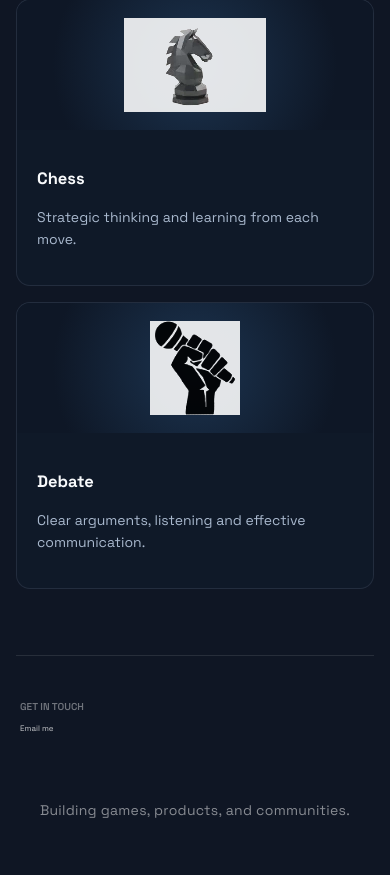
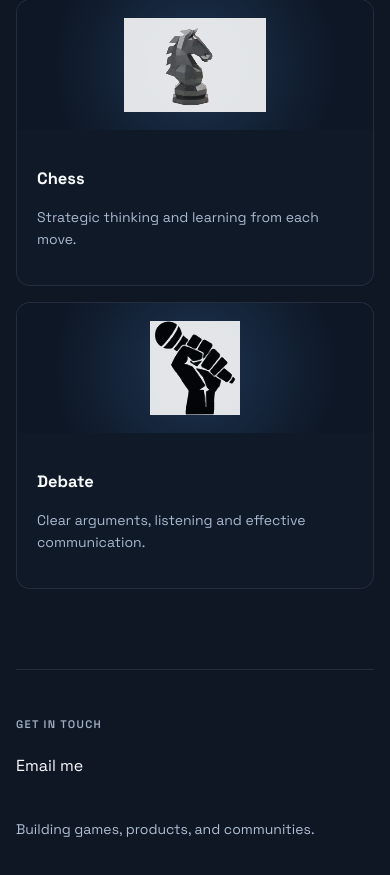
Before and after one commit to szikreddin5-maker/portfolio-ziko, a Next.js app: page / in a window 390 px wide. Shown: the part 6088-6963 px from the top of the page. Built offline with nearby package versions, Linux system fonts and the light colour scheme.

Commit message:
refactor: responsive, accessible layout and section styling

```diff
--- a/src/components/Footer/FooterStyles.js
+++ b/src/components/Footer/FooterStyles.js
@@ -1,159 +1,45 @@
-import styled from "styled-components"
+import styled from 'styled-components';
 
-export const FooterWrapper = styled.section`
-	width: calc(100vw - 96px);
-  max-width: 1040px;
-  padding: 2rem 48px 40px;
-  margin: 1rem auto;
-  box-sizing: content-box;
-
-
-  @media ${props => props.theme.breakpoints.sm} {
-    padding: 0 16px 48px;
-    width: calc(100vw - 32px);
-  }
-`
-
+export const FooterWrapper = styled.footer`
+  width: min(1120px, calc(100% - 64px));
+  margin: 72px auto 0;
+  padding: 32px 0 48px;
+  border-top: 1px solid rgba(148,163,184,.16);
+  @media (max-width: 640px) { width: calc(100% - 32px); margin-top: 30px; }
+`;
+export const LinkList = styled.div`
+  display: flex;
+  gap: 28px;
+  margin-bottom: 26px;
+`;
+export const LinkColumn = styled.div`
+  display: flex;
+  flex-direction: column;
+  gap: 6px;
+`;
+export const LinkTitle = styled.h4`
+  color: #9fafc3;
+  text-transform: uppercase;
+  letter-spacing: .12em;
+  font-size: 1.1rem;
+  font-weight: 600;
+`;
 export const LinkItem = styled.a`
-	font-size: 18px;
-	line-height: 30px;
-	color: rgba(255, 255, 255, 0.75);
-	margin-bottom: 16px;
-	transition: .3s ease;
-	position: relative;
-	left: 0;
-
-	&:hover {
-		color: #fff;
-		left: 6px;
-	}
-
-	@media ${props => props.theme.breakpoints.md} {
-		font-size: 16px;
-		line-height: 28px;
-		display: flex;
-	}
-
-	@media ${props => props.theme.breakpoints.sm} {
-		font-size: 8px;
-		line-height: 14px;
-		margin-bottom: 8px;
-		display: flex;
-		align-items: center;
-	}
-`
-
+  color: #f8fafc;
+  font-size: 1.6rem;
+  &:hover { color: #67e8f9; }
+`;
 export const SocialIconsContainer = styled.div`
-max-width: 1040px;
-display: flex;
-justify-content: space-between;
-
-@media ${props => props.theme.breakpoints.md}{
   display: flex;
   justify-content: space-between;
-}
-
-@media ${props => props.theme.breakpoints.sm}{
+  align-items: center;
+  gap: 18px;
+  flex-wrap: wrap;
+`;
+export const CompanyContainer = styled.div` min-width: 0; `;
+export const Slogan = styled.p` color: #aebed2; font-size: 1.4rem; `;
+export const SocialContainer = styled.div`
   display: flex;
-	width: 100%;
-  flex-direction: column;
-}
-`
-
-export const CompanyContainer = styled.div`
-  display: flex;
-	align-items:baseline;
-	flex-wrap: wrap;
-	margin-right: auto;
-
-
-	@media ${props => props.theme.breakpoints.md}{
-		flex-direction: column;
-		align-items: baseline;
-	}
-
-	@media ${props => props.theme.breakpoints.sm}{
-		display: flex;
-		flex-direction: column;
-		margin: 0 0 32px;
-		align-items: center;
-	}
-`
-
-
-export const Slogan = styled.p`
-	color: rgba(255, 255, 255, 0.5);
-	min-width: 280px;
-	letter-spacing: 0.02em;
-	font-size: 18px;
-	line-height: 30px;
-	padding: 1rem;
-
-	@media ${props => props.theme.breakpoints.md}{
-		font-size: 16px;
-		line-height: 28px;
-	}
-
-	@media ${props => props.theme.breakpoints.sm}{
-		line-height: 22px;
-		font-size: 14px;
-		min-width: 100px;
-	}
-`
-
-export const SocialContainer = styled.div`
-	display: flex;
   align-items: center;
-
-	@media ${props => props.theme.breakpoints.md}{
-		justify-content: center;
-		padding-right: 16px;
-		flex-wrap: wrap;
-	}
-`
-
-
-export const LinkList = styled.ul`
-	border-top: 1px solid rgba(255, 255, 255, 0.1);
-  display: grid;
-	grid-template-columns: repeat(3, minmax(85px, 220px));
-	gap: 40px;
-  padding: 40px 0 28px;
-
-	@media ${props => props.theme.breakpoints.lg} {
-		padding: 32px 0 16px;
-	}
-
-	@media ${props => props.theme.breakpoints.md} {
-		width: 100%;
-		padding: 32px 0 16px;
-		gap: 16px;
-	}
-	@media ${props => props.theme.breakpoints.sm} {
-		width: 100%;
-		padding: 32px 4px 16px;
-		gap: 5px;
-	}
-`
-
-export const LinkColumn = styled.div`
-	display: flex;
-	flex-direction: column;
-	max-width: 220px;
-	width: 100%;
-`
-export const LinkTitle = styled.h4`
-	font-style: normal;
-	font-weight: 600;
-	font-size: 12px;
-	line-height: 24px;
-	text-transform: uppercase;
-	color: rgba(255, 255, 255, 0.4);
-	margin-bottom: 16px;
-
-	@media ${props => props.theme.breakpoints.sm} {
-		font-size: 10px;
-		line-height: 12px;
-		margin-bottom: 8px;
-	}
-`
+  gap: 8px;
+`;
```
